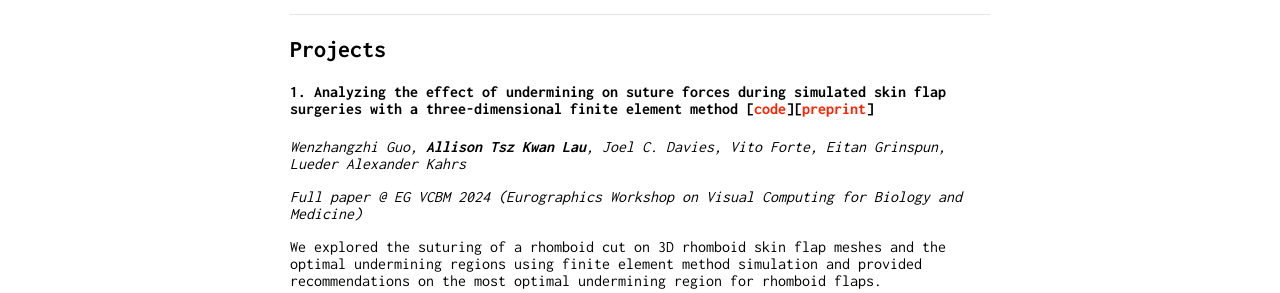
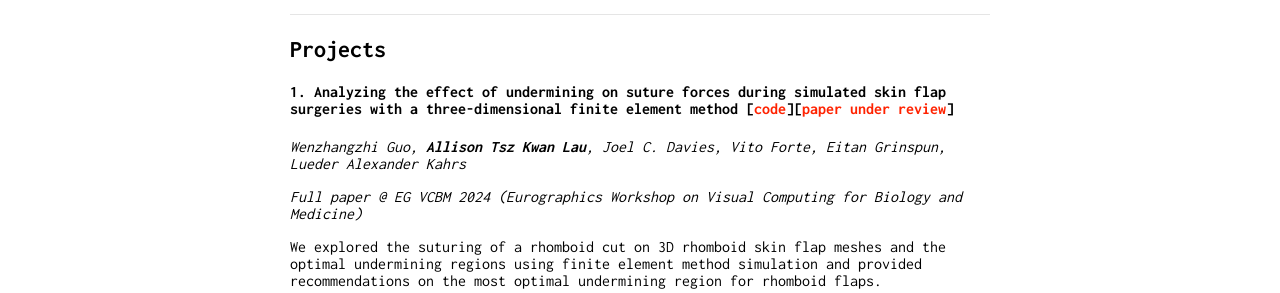
Before and after one commit to a-llison-lau/a-llison-lau.github.io, a Jekyll site: the page built from index.md, in a window 1280 px wide. Shown: the part 380-673 px from the top of the page. Built offline with Jekyll 4.4.1, drawn with Linux system fonts in a browser that asks for light colours; our own code applies the rules of GitHub Pages for plain Markdown files.

Commit message:
Update index.md

```diff
--- a/index.md
+++ b/index.md
@@ -16,7 +16,7 @@ My research interests generally lie in healthcare/biotech $$\times$$ {graphics,
 
 
 ## Projects
-#### 1. Analyzing the effect of undermining on suture forces during simulated skin flap surgeries with a three-dimensional finite element method \[[code](https://mcsgitlab.utm.utoronto.ca/medcvr/medcvr-patch-3d/-/tree/allison)\]\[[preprint](https://a-llison-lau.github.io/VCBM_2024.pdf)\]
+#### 1. Analyzing the effect of undermining on suture forces during simulated skin flap surgeries with a three-dimensional finite element method \[[code](https://mcsgitlab.utm.utoronto.ca/medcvr/medcvr-patch-3d/-/tree/allison)\]\[[paper under review](https://a-llison-lau.github.io/VCBM_2024.pdf)\]
 
 *Wenzhangzhi Guo, **Allison Tsz Kwan Lau**, Joel C. Davies, Vito Forte, Eitan Grinspun, Lueder Alexander Kahrs*
 
```
